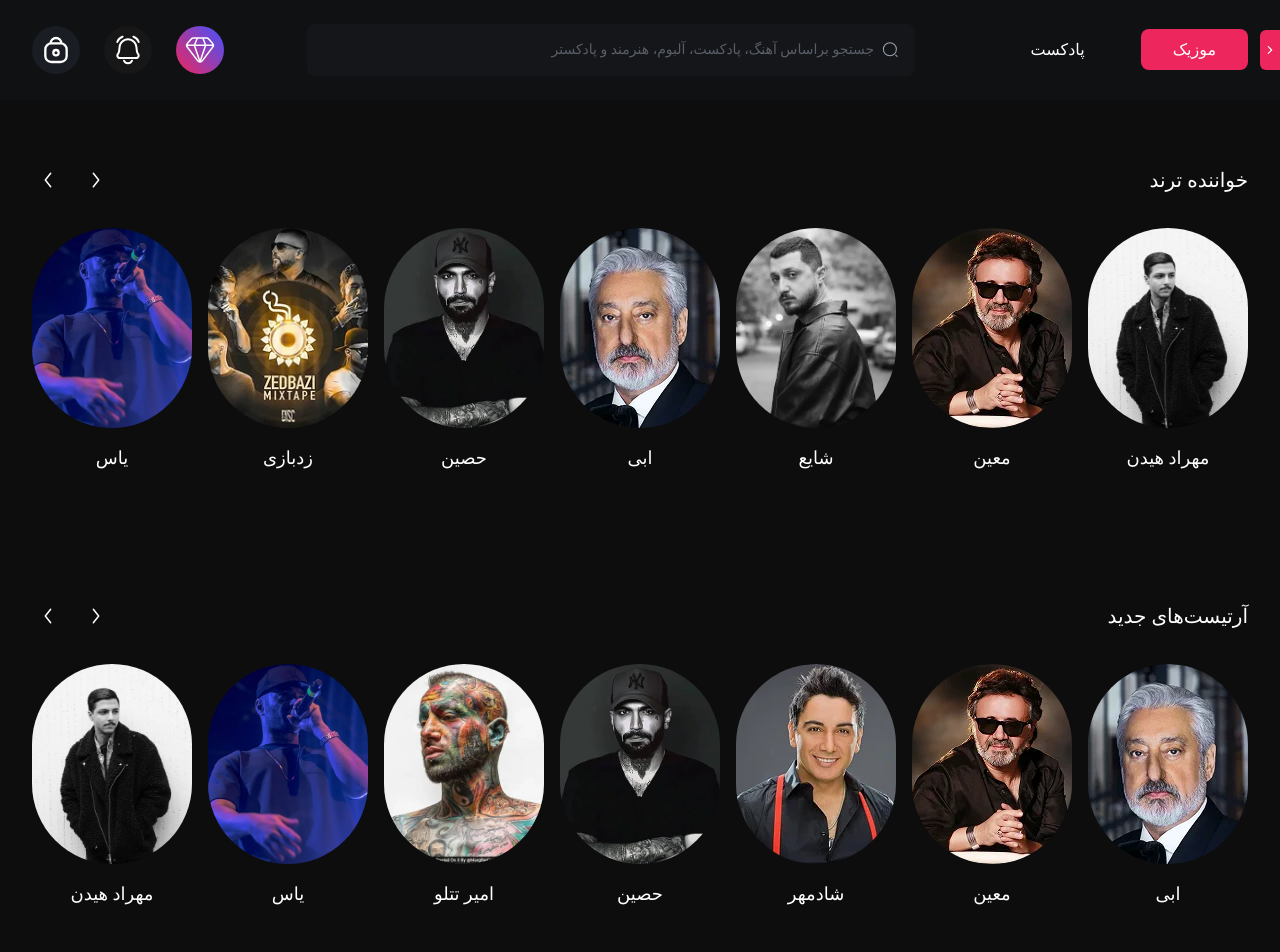
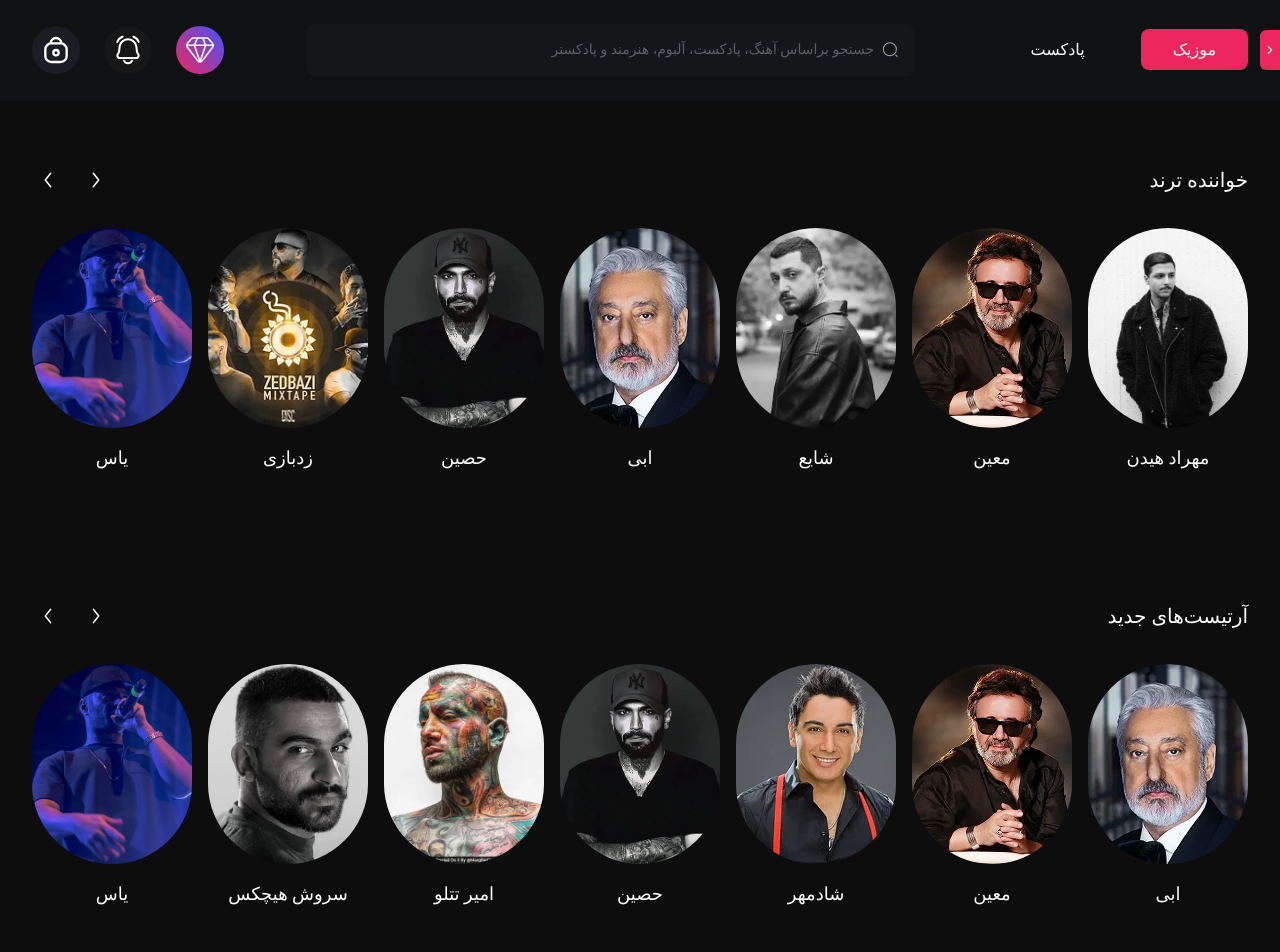
Before and after one commit to Amirmohamads1383/ritmo, a React (Vite) app: page /artist in a window 1280 px wide. Shown: the top 952 px of the page. Built offline with nearby package versions, Linux system fonts and the light colour scheme; a web font is replaced by a local one.

Commit message:
Finish Project

```diff
--- a/public/data/albums.json
+++ b/public/data/albums.json
@@ -168,10 +168,38 @@
         "img": "/images/albums/amadebash.webp",
         "date": "1403",
         "musics": [
-            "",
-            "",
-            "",
-            ""
+            {
+                "fa": "آماده باش",
+                "en": "amadebash"
+            },
+            {
+                "fa": "بابا به به",
+                "en": "baba-bah-bah"
+            },
+            {
+                "fa": "یه جا یه هو بر میخوره بهت",
+                "en": "yeja-yeho-barmikhore-behet"
+            },
+            {
+                "fa": "موجی",
+                "en": "moji"
+            },
+            {
+                "fa": "ول کن",
+                "en": "vel-kon"
+            },
+            {
+                "fa": "استثنایی",
+                "en": "estesnaei"
+            },
+            {
+                "fa": "عقده ای",
+                "en": "oghdei"
+            },
+            {
+                "fa": "واویلا",
+                "en": "vaveyla"
+            }
         ],
         "trend": false
     },
--- a/public/data/artists.json
+++ b/public/data/artists.json
@@ -178,5 +178,35 @@
         "desc": "",
         "trend": true,
         "age": 40
+    },
+    {
+        "id": 13,
+        "name": {
+            "fa": "عرفان پایدار",
+            "en": "erfan"
+        },
+        "category": {
+            "fa": "رپ",
+            "en": "rap"
+        },
+        "img": "/images/artists/erfan.webp",
+        "desc": "",
+        "trend": true,
+        "age": 40
+    },
+    {
+        "id": 14,
+        "name": {
+            "fa": "سروش هیچکس",
+            "en": "hichkas"
+        },
+        "category": {
+            "fa": "رپ",
+            "en": "rap"
+        },
+        "img": "/images/artists/hichkas.webp",
+        "desc": "",
+        "trend": true,
+        "age": 43
     }
 ]
--- a/src/components/ArtistProfile/NewMusic/NewMusic.jsx
+++ b/src/components/ArtistProfile/NewMusic/NewMusic.jsx
@@ -42,7 +42,7 @@ export default function NewMusic({ artistSlug }) {
           >
             {musics.map((music) => (
               <SwiperSlide key={music.id}>
-                <MusicBox title={music.title.fa} img={music.img} />
+                <MusicBox title={music.title.fa} img={music.img} id={music.id}/>
               </SwiperSlide>
             ))}
           </Swiper>
--- a/src/components/PlayList/PlayListContainer.jsx
+++ b/src/components/PlayList/PlayListContainer.jsx
@@ -179,8 +179,8 @@ export default function PlayListContainer() {
                           {playlist.songs.slice(0, 4).map((song, index) => (
                             <img
                               key={index}
-                              src={song.cover || "/default-cover.jpg"}
-                              alt={song.title}
+                              src={song.img || "/default-cover.jpg"}
+                              alt={song.title?.fa || ""}
                               className="w-full h-full object-cover"
                             />
                           ))}
--- a/src/page/PlaylistDetail/PlaylistDetail.jsx
+++ b/src/page/PlaylistDetail/PlaylistDetail.jsx
@@ -340,15 +340,19 @@ export default function PlaylistDetail() {
                   <div className="font-Pelak-Regular text-xl text-white">
                     {index + 1}
                   </div>
-                  <img
-                    src={song.img || "/default-cover.jpg"}
-                    className="w-16 h-16 rounded object-cover"
-                    alt={song.title.fa}
-                  />
+                  <Link to={`/play-music/${song.id}`}>
+                    <img
+                      src={song.img || "/default-cover.jpg"}
+                      className="w-16 h-16 rounded object-cover"
+                      alt={song.title.fa}
+                    />
+                  </Link>
                   <div className="flex flex-col gap-1">
+                    <Link to={`/play-music/${song.id}`}>
                     <span className="font-Pelak-Bold text-lg text-white">
                       {song.title.fa}
                     </span>
+                    </Link>
                     <span className="font-Pelak-Regular text-Natural-300">
                       {song.singer.fa}
                     </span>
```
Also changed, not shown: public/images/artists/erfan.webp (added), public/images/artists/hichkas.webp (added).
